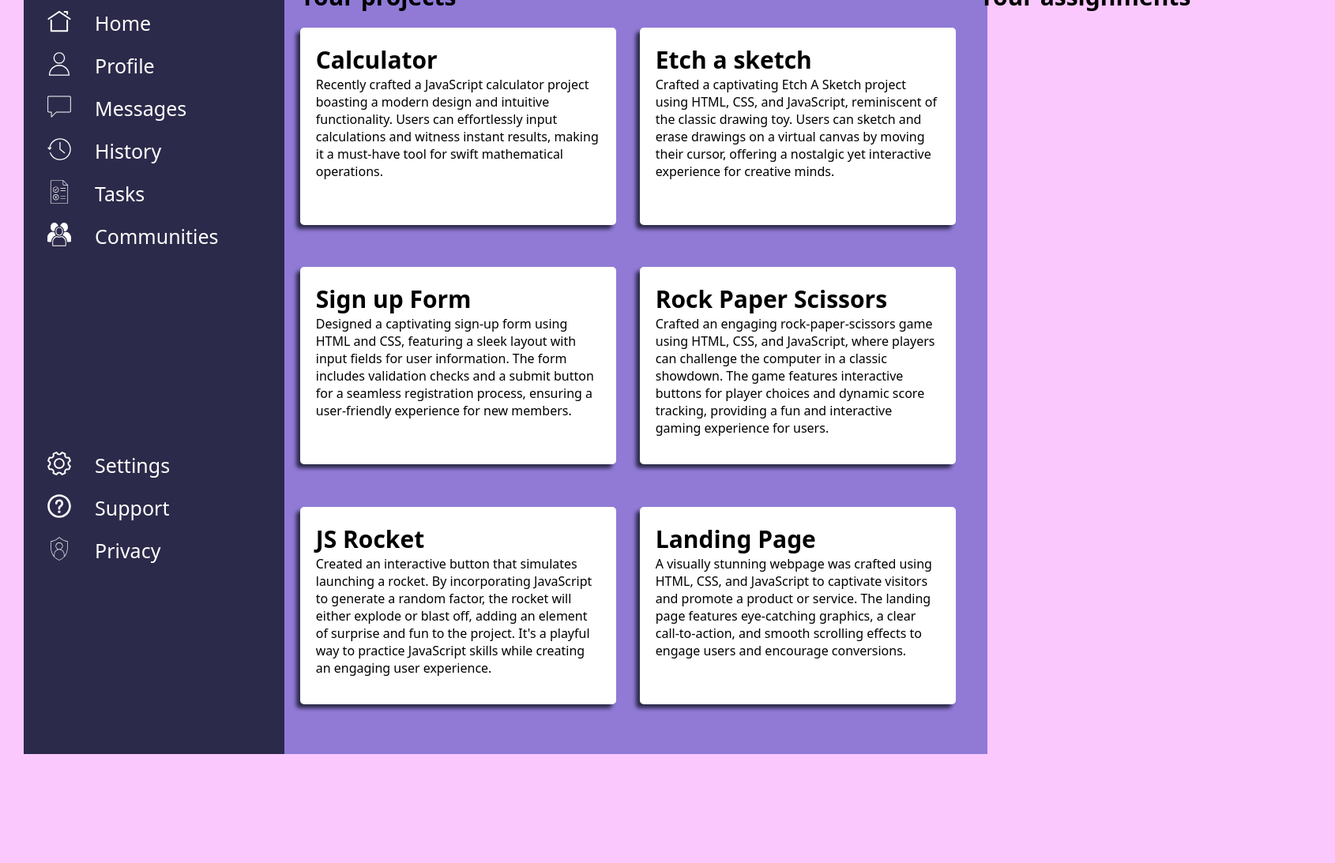
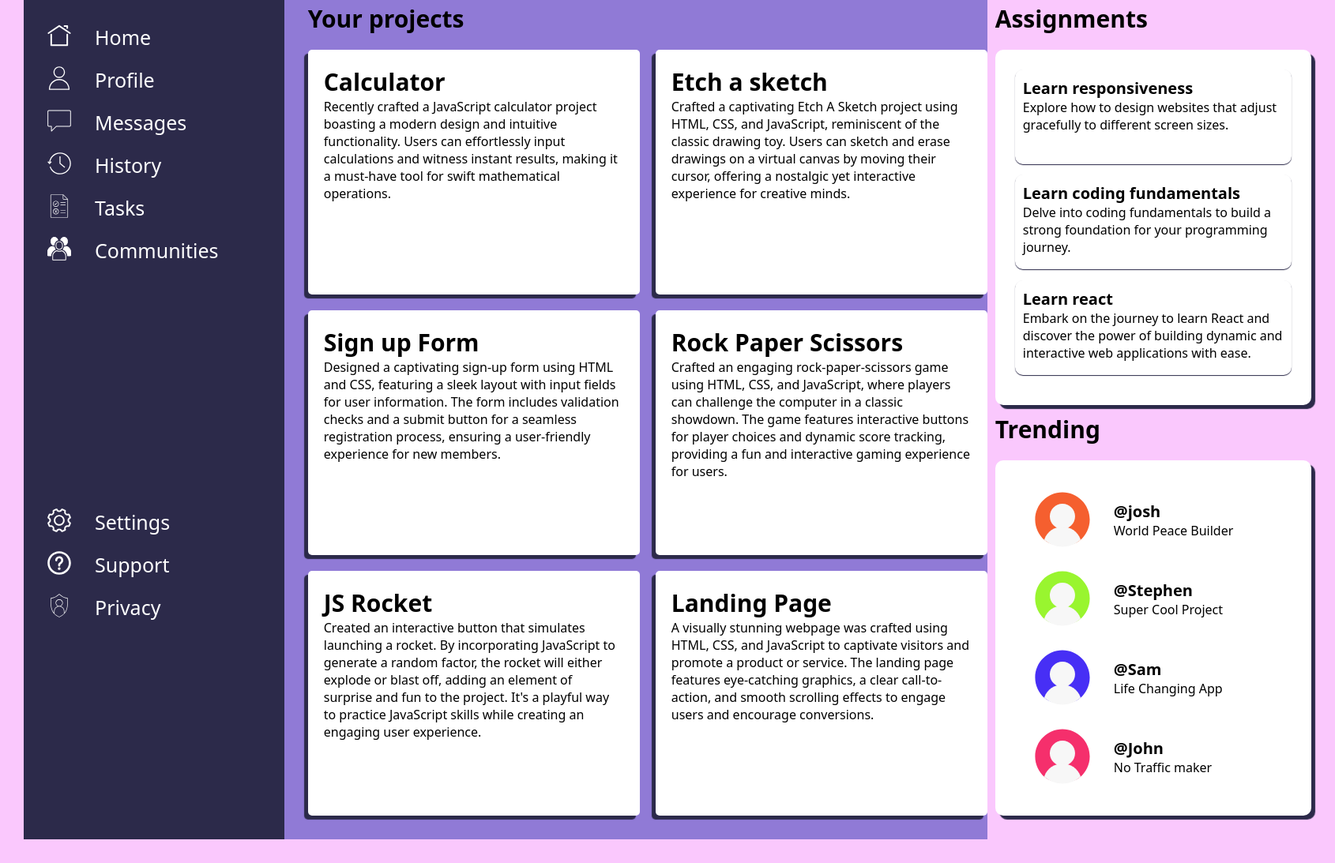
Before and after one commit to exile213/Admin-Dashboard, a plain HTML site: page index.htm in a window 1280 px wide. Shown: the part 275-1368 px from the top of the page at 79% size, 1690 px wide, since content can reach past the window. Before the commit the page ends 1260 px from the top, so only its background shows below. Drawn offline with Linux system fonts and the light colour scheme.

Commit message:
Update/Finished Assignment & Trending Section
Adjust various values of different sections(padding, margin etc.)

```diff
--- a/index.htm
+++ b/index.htm
@@ -117,14 +117,52 @@
                             The landing page features eye-catching graphics, a clear call-to-action, and smooth scrolling effects to engage users and encourage conversions.</div>
                     </div>
                 </div>
-                <div class="assignment-container-text">Your assignments</div>
+                <div class="assignment-container-text">Assignments</div>
                 <div class="assignment-container">
                     <div class="assignment-card-container">
+                        <div class="assignment-card">
+                            <div class="assignment-title">Learn responsiveness</div>
+                            <div class="assignment-text"> Explore how to design websites that adjust gracefully to different screen sizes. </div>
+                        </div>
+                        <div class="assignment-card">
+                            <div class="assignment-title">Learn coding fundamentals</div>
+                            <div class="assignment-text">Delve into coding fundamentals to build a strong foundation for your programming journey.</div>
+                        </div>
+                        <div class="assignment-card">
+                            <div class="assignment-title">Learn react</div>
+                            <div class="assignment-text">Embark on the journey to learn React and discover the power of building dynamic and interactive web applications with ease.</div>
+                        </div>
                     </div>
                 </div>
+                <div class="trending-container-text">Trending</div>
                 <div class="trending-container">
+                    <div class="trending-card-container">
+                            <span class="trending-icon" data-icon="user2-icon"></span>
+                                 <div class="trending-info-container">
+                                    <div class="trending-username">@josh</div>
+                                    <div class="trending-project">World Peace Builder</div>
+                                 </div>
+
+                            <span class="trending-icon" data-icon="user3-icon"></span>
+                                <div class="trending-info-container">
+                                    <div class="trending-username">@Stephen</div>
+                                    <div class="trending-project">Super Cool Project</div>
+                                </div>
+
+                            <span class="trending-icon" data-icon="user4-icon"></span>
+                                <div class="trending-info-container">
+                                    <div class="trending-username">@Sam</div>
+                                    <div class="trending-project">Life Changing App</div>
+                                </div>
+
+                            <span class="trending-icon" data-icon="user5-icon"></span>
+                                <div class="trending-info-container">
+                                    <div class="trending-username">@John</div>
+                                    <div class="trending-project">No Traffic maker</div>
+                                </div>
+
+                    </div>
                 </div>
-            </div>
         </main>
     </div>
 </body>
--- a/styles.css
+++ b/styles.css
@@ -205,6 +205,8 @@ body{
     display: flex;
     gap:20px;
     align-items: center;
+    justify-content: center;
+    margin-right: 100px;
 }
 .user-name, .profile-name{
     font-size: 25px;
@@ -272,7 +274,7 @@ body{
     display: grid;
     grid-template-columns: 4fr 2fr;
     grid-template-rows: 50px 5fr 50px 5fr;
-    padding:20px;
+    padding:30px;
     gap:10px;
 }
 
@@ -286,16 +288,16 @@ body{
     display: grid;
     grid-template-columns: 420px 420px; /* Adjusted the syntax */
     grid-template-rows: repeat(3,1fr);
-    grid-gap: 10px;
+    grid-gap: 20px;
 }
 
 .project {
-    width: 400px;
-    height: 250px;
+    width: inherit;
+    height: inherit;
     background: var(--accent-color);
     border-radius: 5px;
     padding: 20px;
-    box-shadow: -5px 5px 5px 0px var(--tertiary-color);
+    box-shadow: -5px 5px 1px 0px var(--tertiary-color);
 }
 
 .project-title{
@@ -316,7 +318,83 @@ body{
     grid-area: 2/2/3/3;
 }
 
+.assignment-card-container{
+    width: 400px;
+    height: 450px;
+    background-color: var(--accent-color);
+    border-radius: 10px;
+    padding: 25px;
+    box-shadow: 5px 5px 1px 0px var(--tertiary-color);
+    display: grid;
+    grid-template-rows: 3fr 3fr 3fr;
+}
+
+.assignment-card{
+    justify-self: center;
+    align-self: top;
+    width: 350px;
+    height: 120px;
+    background-color: var(--accent-color);
+    border-radius: 10px;
+    box-shadow: 0px 1px 1px 0px var(--tertiary-color);
+    padding: 10px;
+
+}
+
+.assignment-title{
+    font-size: 20px;
+    font-weight: 600;
+}
+
+
+.trending-container-text{
+    grid-area: 3/2/4/3;
+    align-self: top;
+    font-size: 30px;
+    font-weight: 700;
+}
+
 .trending-container{
-    grid-column: 2/3;
-    grid-row: 2/3
+    grid-area:4/2/5/3;
 }
+
+.trending-card-container{
+    width: 400px;
+    height: 450px;
+    background-color: var(--accent-color);
+    border-radius: 10px;
+    padding: 25px 50px;
+    box-shadow: 5px 5px 1px 0px var(--tertiary-color);
+    display: grid;
+    grid-template-columns: 1fr 2fr;
+    grid-template-rows: 1fr 1fr 1fr 1fr;
+}
+.trending-info-container{
+    align-self: center;
+}
+
+.trending-username{
+    font-size: 20px;
+    font-weight: 600;
+}
+
+.trending-icon{
+    align-self: center;
+    display: inline-block;
+    width: 70px;
+    height: 70px;
+    background-size: cover;
+}
+
+.trending-icon[data-icon="user2-icon"]{
+    background-image: url(images/user2.svg);
+}
+.trending-icon[data-icon="user3-icon"]{
+    background-image: url(images/user3.svg);
+}
+.trending-icon[data-icon="user4-icon"]{
+    background-image: url(images/user4.svg);
+}
+.trending-icon[data-icon="user5-icon"]{
+    background-image: url(images/user5.svg);
+}
```
